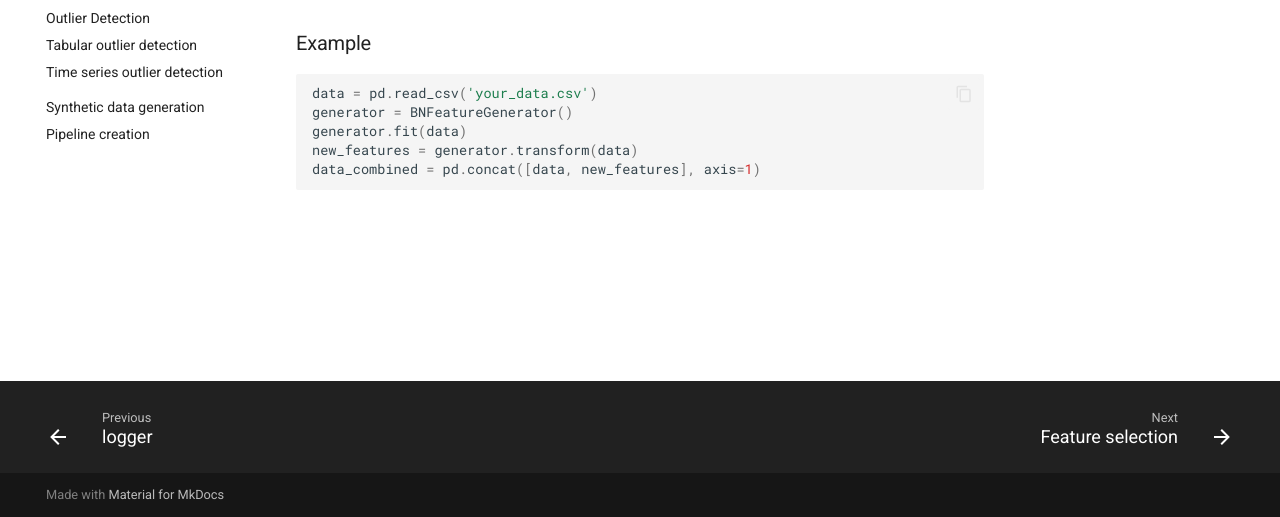
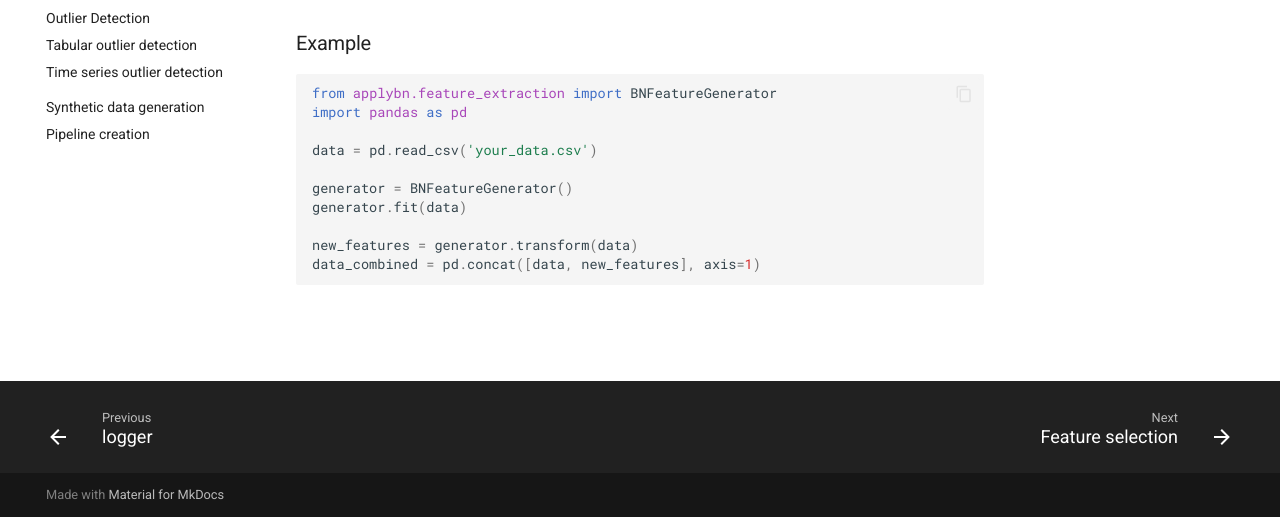
Before and after one commit to Anaxagor/applyBN, an MkDocs documentation site: the page built from docs/api/feature_extraction.md, in a window 1280 px wide, cut to the strip 383-900 px from the top of the page. Built offline with MkDocs 1.6.1 and Material for MkDocs 9.7.7, drawn with Linux system fonts in a browser that asks for light colours; comment, search, counter and statistics services are not loaded.

Commit message:
Update feature_extraction.md

````diff
--- a/docs/api/feature_extraction.md
+++ b/docs/api/feature_extraction.md
@@ -7,9 +7,14 @@
 ### Example
 
 ```python
+from applybn.feature_extraction import BNFeatureGenerator
+import pandas as pd
+
 data = pd.read_csv('your_data.csv')
+
 generator = BNFeatureGenerator()
 generator.fit(data)
+
 new_features = generator.transform(data)
 data_combined = pd.concat([data, new_features], axis=1)
 ```
````
